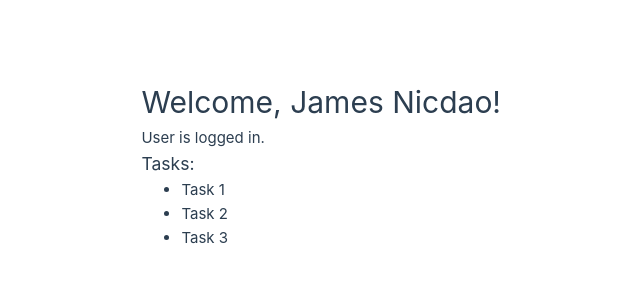
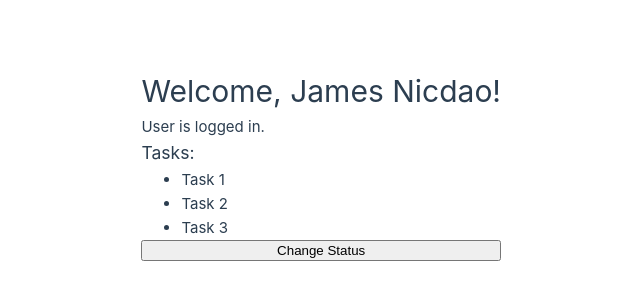
Before and after one commit to Jamess-Nicc/Vue-Practice-Codes, a Vue app: page / in a window 1280 px wide. Shown: the part 236-536 px from the top of the page, without its empty margins (139-779 px from the left). Built offline with nearby package versions, Linux system fonts and the light colour scheme.

Commit message:
practiced and understood options API, composition API (short and long form), and basic v directive syntax

```diff
--- a/src/App.vue
+++ b/src/App.vue
@@ -1,20 +1,34 @@
-<script>
+<script setup>
+import { ref } from 'vue';
 
 /*This script tag contains the component's JavaScript logic.
 within it, we use the data option to define reactive properties.
-we create a data function inside export default to return a name.*/
+we create a data function inside export default to return a name.
+It is worth to point out that we are using a short form Composition API
+for flexibility*/
 
-export default {
-  data(){
-    return {
-      name: 'James Nicdao',
-      /*The data below shows the current status of the user in the script. */
-      status: 'active',
-      /*The data below shows the tasks for the user in an array. */
-      tasks: ['Task 1', 'Task 2', 'Task 3'],
-    };
-  },
-};
+/*in the codes below, we use "ref" to create reactive references. These reactive references
+are then used in the template for the output. */
+
+    /*the data below shows the name of the user in the script. */
+    const name = ref('James Nicdao');
+    /*The data below shows the current status of the user in the script. */
+    const status = ref('active');
+    /*The data below shows the tasks for the user in an array. */
+    const tasks = ref(['Task 1', 'Task 2', 'Task 3']);
+
+    /*we use an arrow function to create the toggleStatus function which has the if conditions
+    inside the curly braces. And also, we are using status.value here to make the options reactive.*/
+
+    const toggleStatus = () => {
+       if (status.value === 'active') {
+          status.value = 'pending';
+        } else if (status.value === 'pending') {
+          status.value = 'inactive';
+        } else {
+          status.value = 'active';
+        }
+      };
 </script>
 
 <template>
@@ -39,5 +53,8 @@ export default {
   <h3>Tasks:</h3><br>
   <ul>
     <li v-for="task in tasks" :key="task">{{ task }}</li>
-  </ul>
+  </ul><br>
+  <!--The v-on directive is used to listen for the click event on the button element.
+  In this particular code, we use the v-on directive to call the toggleStatus function when the button is clicked.-->
+  <button v-on:click="toggleStatus">Change Status</button>
 </template>
```
